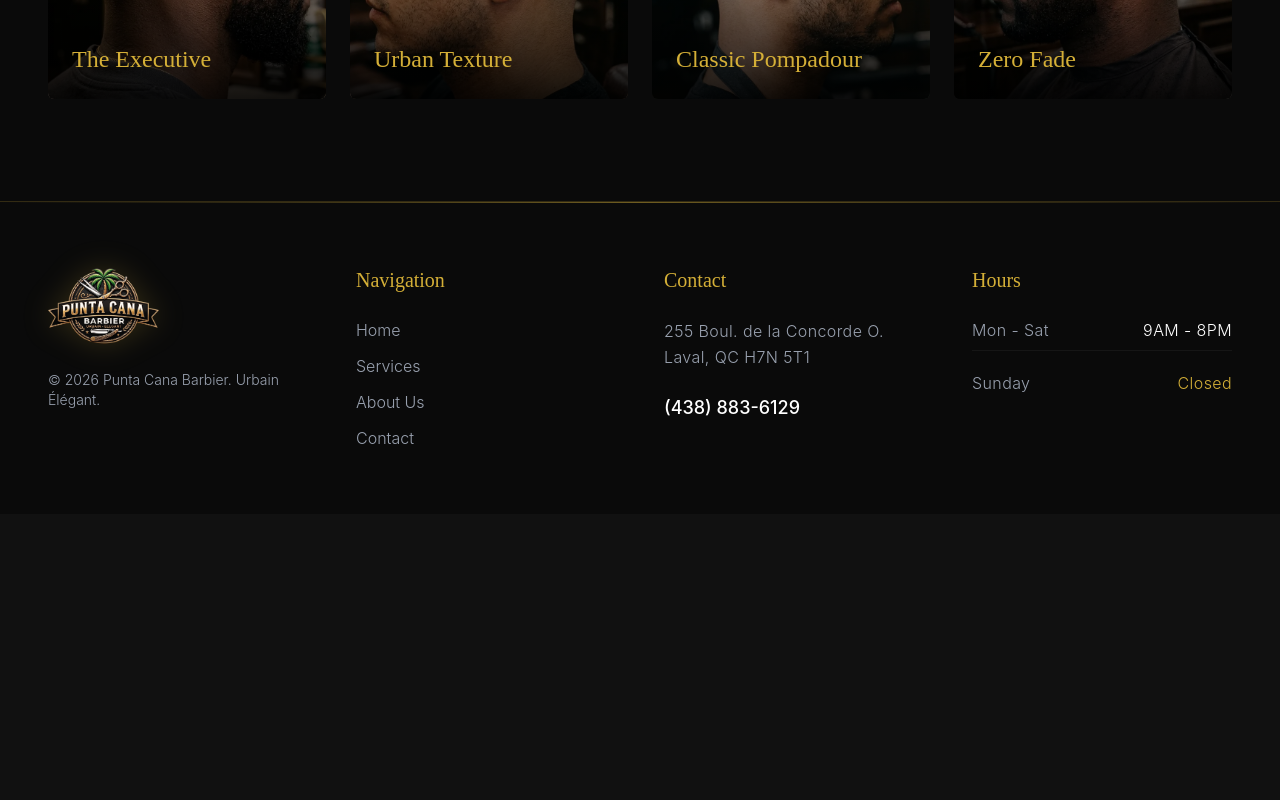
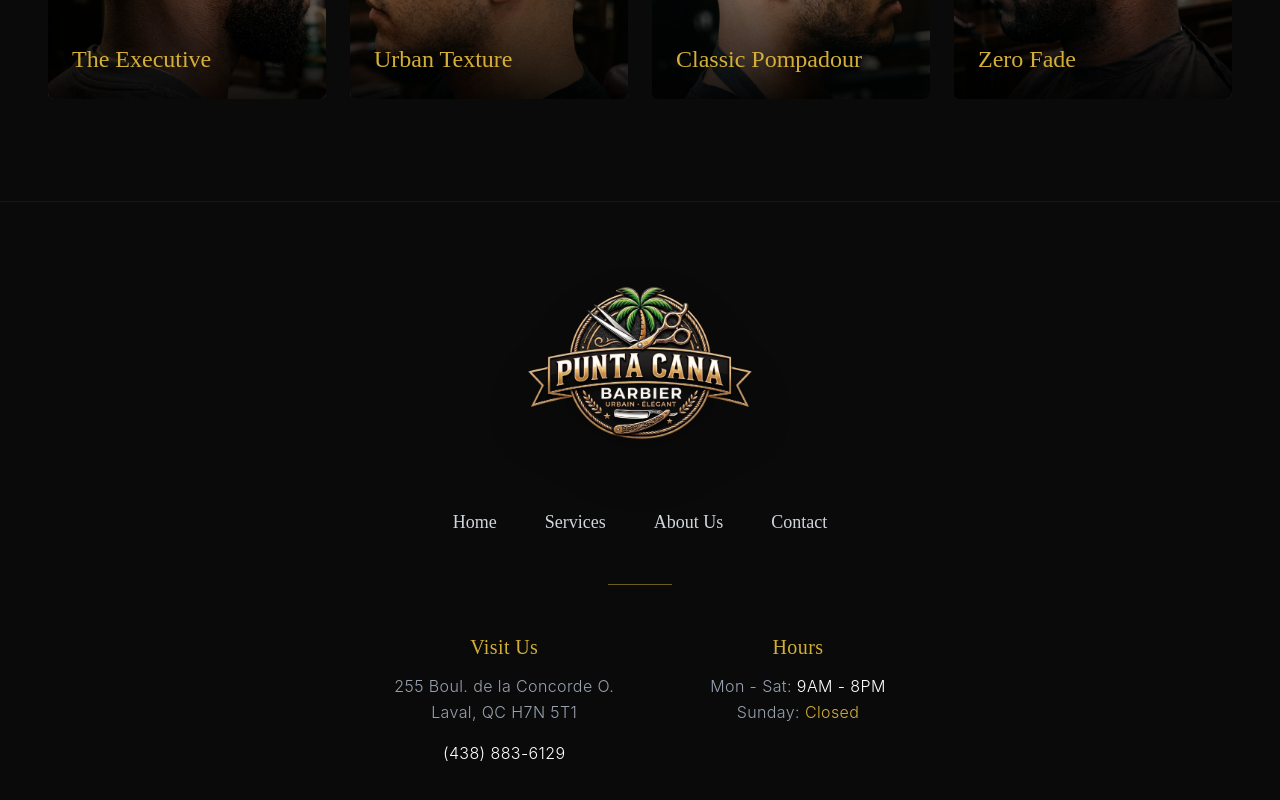
Before and after one commit to cozunap/puntacanabarbier, a React (Vite) app: page / in a window 1280 px wide. Shown: the part 1980-2780 px from the top of the page. Before the commit the page ends 2494 px from the top, so only its background shows below. Built offline with nearby package versions, Linux system fonts and the light colour scheme.

Commit message:
Redesign footer: switch to a premium centered layout

```diff
--- a/src/components/Footer.jsx
+++ b/src/components/Footer.jsx
@@ -4,60 +4,57 @@ export default function Footer() {
   const { t } = useTranslation();
 
   return (
-    <footer className="bg-navy-dark text-white w-full border-t border-gold/20 mt-auto relative overflow-hidden">
-      {/* Subtle gold glow at the top */}
-      <div className="absolute top-0 left-0 w-full h-[1px] bg-gradient-to-r from-transparent via-gold/50 to-transparent"></div>
+    <footer className="bg-navy-dark text-white w-full border-t border-white/5 mt-auto relative overflow-hidden">
+      <div className="max-w-5xl mx-auto px-6 py-20 flex flex-col items-center text-center gap-12">
 
-      <div className="max-w-7xl mx-auto px-6 md:px-12 py-16 grid grid-cols-1 md:grid-cols-2 lg:grid-cols-4 gap-12">
-        {/* Logo & Rights */}
-        <div className="flex flex-col gap-6 lg:col-span-1">
+        {/* Logo */}
+        <div className="mb-4">
           <img
             src="/Punta_Cana_Barbier_Logo.webp"
             alt="Punta Cana Barbier"
-            className="h-20 w-auto object-contain object-left drop-shadow-[0_0_15px_rgba(212,175,55,0.2)]"
+            className="w-48 md:w-56 h-auto object-contain drop-shadow-2xl"
           />
-          <p className="text-gray-400 font-light text-sm">
-            © {new Date().getFullYear()} {t('footer.rights')}
-          </p>
         </div>
 
-        {/* Quick Links */}
-        <div className="flex flex-col gap-4">
-          <h4 className="font-serif text-xl text-gold mb-2">Navigation</h4>
-          <ul className="flex flex-col gap-3 font-light text-gray-400">
-            <li><a href="/" className="hover:text-gold transition-colors">Home</a></li>
-            <li><a href="/services" className="hover:text-gold transition-colors">Services</a></li>
-            <li><a href="/about" className="hover:text-gold transition-colors">About Us</a></li>
-            <li><a href="/contact" className="hover:text-gold transition-colors">Contact</a></li>
+        {/* Navigation Links */}
+        <ul className="flex flex-wrap justify-center gap-8 md:gap-12 font-serif text-lg text-gray-300">
+          <li><a href="/" className="hover:text-gold transition-colors premium-hover block">Home</a></li>
+          <li><a href="/services" className="hover:text-gold transition-colors premium-hover block">Services</a></li>
+          <li><a href="/about" className="hover:text-gold transition-colors premium-hover block">About Us</a></li>
+          <li><a href="/contact" className="hover:text-gold transition-colors premium-hover block">Contact</a></li>
         </ul>
-        </div>
 
-        {/* Contact */}
-        <div className="flex flex-col gap-4">
-          <h4 className="font-serif text-xl text-gold mb-2">Contact</h4>
-          <p className="text-gray-400 font-light tracking-wide leading-relaxed">
+        {/* Separator */}
+        <div className="w-16 h-[1px] bg-gold/50"></div>
+
+        {/* Contact & Hours Info */}
+        <div className="flex flex-col md:flex-row gap-12 md:gap-24 text-gray-400 font-light tracking-wide">
+          <div className="flex flex-col gap-2">
+            <span className="font-serif text-gold text-xl mb-1">Visit Us</span>
+            <p className="leading-relaxed">
               255 Boul. de la Concorde O.<br/>
               Laval, QC H7N 5T1
             </p>
-          <a href="tel:+14388836129" className="text-white hover:text-gold transition-colors text-lg mt-2 font-medium">
+            <a href="tel:+14388836129" className="text-white hover:text-gold transition-colors mt-2">
               (438) 883-6129
             </a>
           </div>
 
-        {/* Hours */}
-        <div className="flex flex-col gap-4">
-          <h4 className="font-serif text-xl text-gold mb-2">Hours</h4>
-          <ul className="flex flex-col gap-3 text-gray-400 font-light tracking-wide">
-            <li className="flex justify-between border-b border-white/5 pb-2">
-              <span>Mon - Sat</span>
-              <span className="text-white">9AM - 8PM</span>
-            </li>
-            <li className="flex justify-between pt-2">
-              <span>Sunday</span>
-              <span className="text-gold">Closed</span>
-            </li>
-          </ul>
+          <div className="flex flex-col gap-2">
+            <span className="font-serif text-gold text-xl mb-1">Hours</span>
+            <p className="leading-relaxed">
+              Mon - Sat: <span className="text-white">9AM - 8PM</span><br/>
+              Sunday: <span className="text-gold">Closed</span>
+            </p>
           </div>
+        </div>
+      </div>
+
+      {/* Copyright Bar */}
+      <div className="w-full border-t border-white/5 bg-[#080808] py-6 text-center">
+        <p className="text-gray-500 font-light text-xs tracking-widest uppercase">
+          © {new Date().getFullYear()} Punta Cana Barbier. {t('footer.rights')}
+        </p>
       </div>
     </footer>
   );
```
Lines whose indentation alone changed are shown as unchanged.
